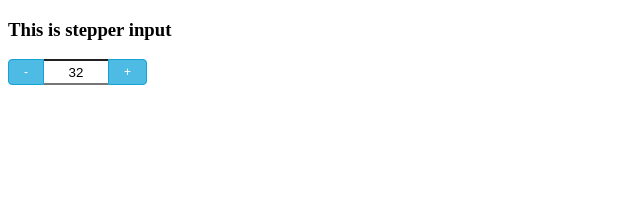
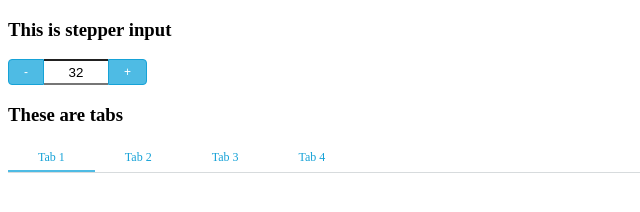
Before and after one commit to ethanrubio/flexboxpatterns, a website: page src/index.html in a window 1280 px wide. Shown: the whole page, without its empty margins (0-640 px from the left). Drawn offline with nearby package versions, Linux system fonts and the light colour scheme; files that its build step writes are made by us from their sources.

Commit message:
adds tabs pattern

```diff
--- a/src/index.html
+++ b/src/index.html
@@ -21,8 +21,15 @@
           <button class="button button--addOnRight">+</button>
         </div>
       </div>
-
-    </body>
+      <div>
+        <h3>These are tabs</h3>
+        <div class="tabs">
+          <div class="tab is-tab-selected">Tab 1</div>
+          <div class="tab">Tab 2</div>
+          <div class="tab">Tab 3</div>
+          <div class="tab">Tab 4</div>
+        </div>
+      </div>
     <script type="text/javascript">
       var $stepperInput = $('.stepperInput input');
 
@@ -40,4 +47,16 @@
         incrementStepperInput(1);
       });
     </script>
+    <script type="text/javascript">
+      'use strict';
+
+      var $tabs = $('.tabs .tab');
+
+      $tabs.click(function(event) {
+        var selectedClass = 'is-tab-selected';
+        $tabs.removeClass(selectedClass);
+        $(event.target).addClass(selectedClass);
+      });
+    </script>
+    </body>
 </html>
--- a/src/index.scss
+++ b/src/index.scss
@@ -1 +1,2 @@
 @import "styles/stepperinput";
+@import "styles/tabs";
--- /dev/null
+++ b/src/styles/tabs.scss
@@ -0,0 +1,21 @@
+.tabs {
+  /*
+    Setting display to flex makes this container lay
+    out its children using flexbox, the exact same
+    way as in the Stepper Input
+  */
+  display: flex;
+  border-bottom: 1px solid #D7DBDD;
+}
+
+  .tab {
+    cursor: pointer;
+    padding: 5px 30px;
+    color: #16A2D7;
+    font-size: 12px;
+    border-bottom: 2px solid transparent;
+
+    &.is-tab-selected {
+      border-bottom-color: #4EBBE4;
+    }
+  }
```
